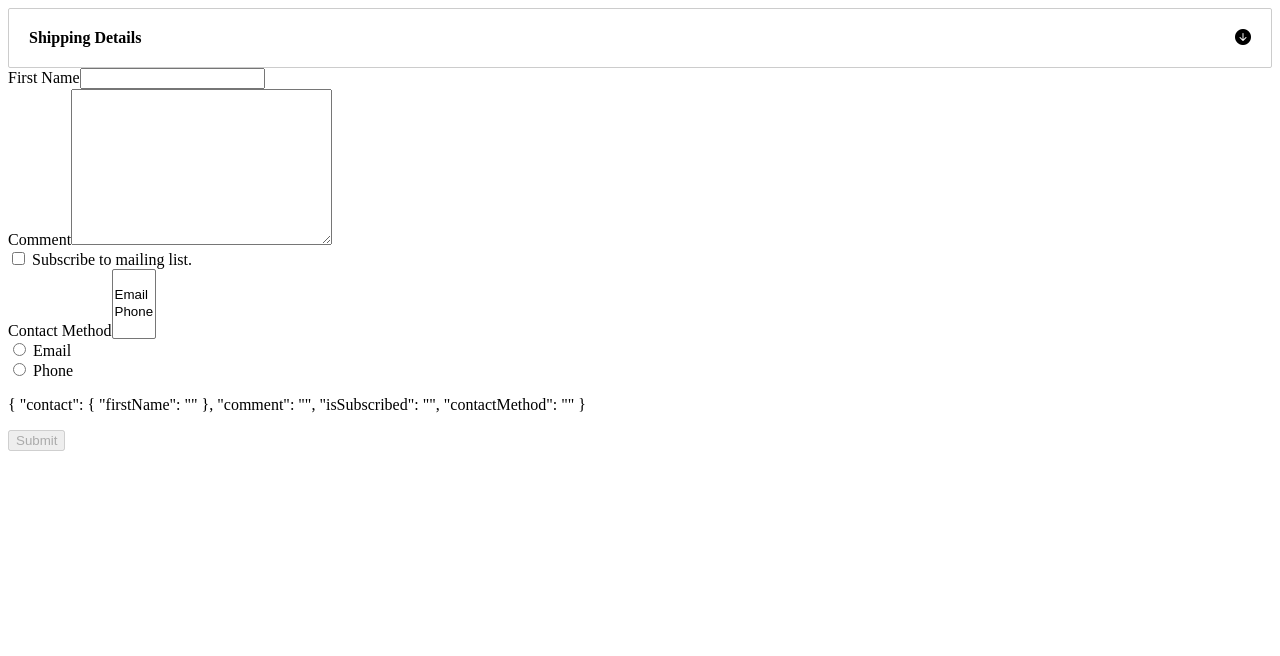
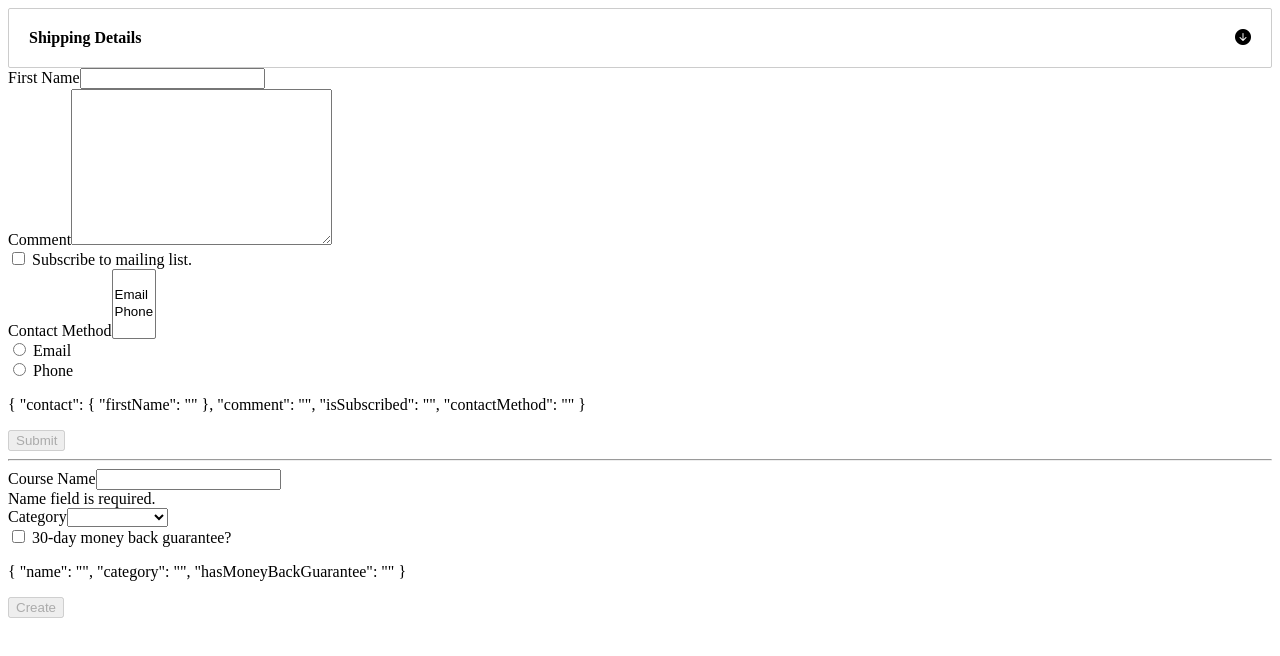
Before and after one commit to tillyninjaspace/weekfive-o-angular, an Angular app: page / in a window 1280 px wide. Shown: the top 656 px of the page. Built offline with nearby package versions, Linux system fonts and the light colour scheme.

Commit message:
full template-driven form

```diff
--- a/src/app/app.component.html
+++ b/src/app/app.component.html
@@ -4,3 +4,5 @@
 </zippy>
 
 <contact-form></contact-form>
+
+<new-course-form></new-course-form>
--- a/src/app/app.module.ts
+++ b/src/app/app.module.ts
@@ -6,6 +6,7 @@ import { AppComponent } from './app.component';
 import { ZippyComponent } from './zippy/zippy.component';
 import { ContactFormComponent } from './contact-form/contact-form.component';
 import { FormsModule, ReactiveFormsModule } from '@angular/forms';
+import { NewCourseFormComponent } from './new-course-form/new-course-form.component';
 
 
 
@@ -13,7 +14,8 @@ import { FormsModule, ReactiveFormsModule } from '@angular/forms';
   declarations: [
     AppComponent,
     ZippyComponent,
-    ContactFormComponent
+    ContactFormComponent,
+    NewCourseFormComponent
   ],
   imports: [
     BrowserModule,
--- a/src/app/contact-form/contact-form.component.html
+++ b/src/app/contact-form/contact-form.component.html
@@ -25,7 +25,6 @@
     </label>
 </div>
 
-
 <div class="form-group">
     <label for="contactMethod">Contact Method</label>
     <select multiple ngModel name="contactMethod" id="contactMethod" class="form-control">
@@ -33,17 +32,11 @@
         <option *ngFor="let method of contactMethods" [value]="method.id">{{method.name}}</option>
     </select>
 </div>
-<div class="radio">
+
+<div *ngFor="let method of contactMethods" class="radio">
     <label>
-    <input ngModel type="radio" name="contactMethod" value="1">
-        Email
-    </label>
-</div>
-
-<div class="radio">
-    <label>
-    <input ngModel type="radio" name="contactMethod" value="2">
-        Phone
+    <input ngModel type="radio" name="contactMethod" [value]="method.id">
+       {{method.name}}
     </label>
 </div>
 
--- /dev/null
+++ b/src/app/new-course-form/new-course-form.component.html
@@ -0,0 +1,33 @@
+<hr>
+
+<form #f="ngForm" (ngSubmit)="submit(f.value)">
+    <div class="form-group">
+        <label for="name">Course Name</label>
+        <input required minlength="3" ngModel name="name" #name="ngModel" type="text" id="name" class="form-control">
+        <div *ngIf="name.touched && name.invalid"></div>
+            <div *ngIf="name.errors && name.errors.required">Name field is required.</div>
+            <div *ngIf="name.errors && name.errors.minlength">Min length should be {{name.errors.minlength.requiredLength}} characters</div>
+    </div>
+    <div class="form-group">
+        <label for="category">Category</label>
+        <select required ngModel name="category" #category="ngModel" id="category" class="form-control">
+            <option value=""></option>
+            <option *ngFor="let category of categories"
+            [value]='category.id'
+            >{{category.name}}</option>
+        </select>
+        <div *ngIf="category.touched && category.invalid">
+            Category field is required
+        </div>
+    </div>
+    <div class="checkbox">
+        <label for="moneyBackGuarantee">
+            <input ngModel name="hasMoneyBackGuarantee" type="checkbox" id="moneyBackGuarantee" class="form-control">
+            30-day money back guarantee?
+        </label>
+    </div>
+    <p>{{f.value | json }}
+
+    </p>
+    <button [disabled]="f.invalid" >Create</button>
+</form>
--- /dev/null
+++ b/src/app/new-course-form/new-course-form.component.ts
@@ -0,0 +1,23 @@
+import { Component, OnInit } from '@angular/core';
+
+@Component({
+  selector: 'new-course-form',
+  templateUrl: './new-course-form.component.html',
+  styleUrls: ['./new-course-form.component.css']
+})
+export class NewCourseFormComponent implements OnInit {
+  categories = [
+    {id: 1, name: 'Development' },
+    {id: 2, name: 'Art' },
+    {id: 3, name: 'Languages' },
+  ]
+  constructor() { }
+
+  submit(course: any) {
+    console.log(course)
+  }
+
+  ngOnInit(): void {
+  }
+
+}
```
Also changed, not shown: src/app/new-course-form/new-course-form.component.css (added), 2 other files (tests, documents, lock files or other folders).
